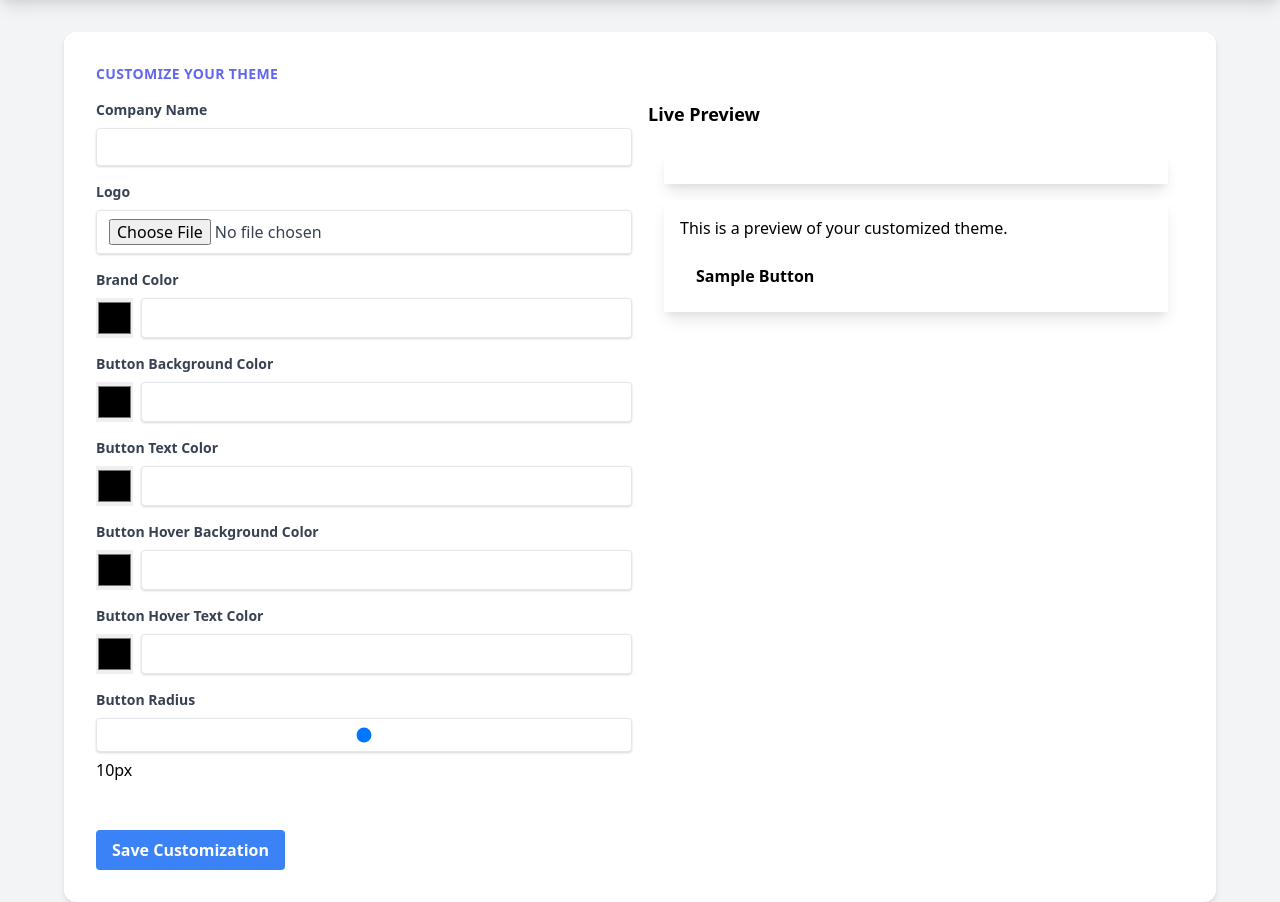
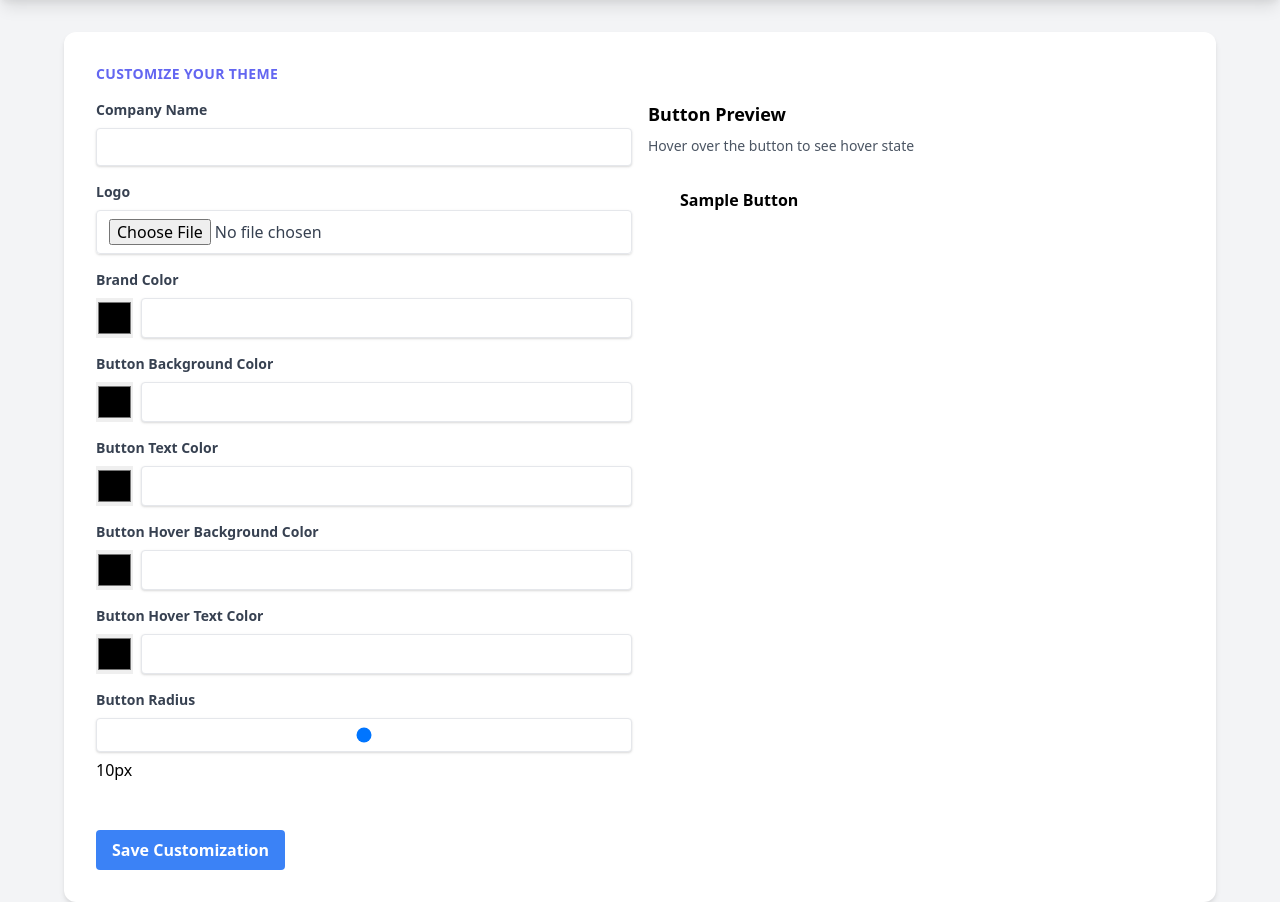
Before and after one commit to MentorUX/replit-horizon-brand-customizer, a Flask app: page /customize in a window 1280 px wide. Shown: the part 60-962 px from the top of the page. Run offline with Flask 3, Linux system fonts and the light colour scheme; the visitor is signed in with stand-in values (Sample User, id 1); data that the repository does not hold is empty; some libraries are stand-ins or nearby versions.

Commit message:
Restored to '49221397df93db49f197d5df74c51d713db9843d'

```diff
--- a/main.py
+++ b/main.py
@@ -3,7 +3,6 @@ from flask_sqlalchemy import SQLAlchemy
 from flask_login import LoginManager, login_user, login_required, logout_user, current_user
 from werkzeug.security import generate_password_hash, check_password_hash
 from flask_wtf.csrf import CSRFProtect
-from flask_mail import Mail, Message
 from config import Config
 from forms import LoginForm, RegistrationForm, CustomizationForm
 from models import db, User, Customization
@@ -15,7 +14,6 @@ app.config.from_object(Config)
 
 db.init_app(app)
 csrf = CSRFProtect(app)
-mail = Mail(app)
 
 login_manager = LoginManager()
 login_manager.init_app(app)
@@ -37,46 +35,24 @@ def register():
         new_user = User(email=form.email.data, password=hashed_password)
         db.session.add(new_user)
         db.session.commit()
-
-        token = new_user.get_verification_token()
-        verify_url = url_for('verify_email', token=token, _external=True)
-        msg = Message('Verify Your Email',
-                      sender='noreply@example.com',
-                      recipients=[new_user.email])
-        msg.body = f'''To verify your email, visit the following link:
-{verify_url}
-
-If you did not make this request then simply ignore this email and no changes will be made.
-'''
-        mail.send(msg)
-
-        flash('A verification email has been sent to your email address. Please check your inbox.', 'info')
+        flash('Your account has been created!', 'success')
         return redirect(url_for('login'))
     return render_template('register.html', form=form)
-
-@app.route('/verify_email/<token>')
-def verify_email(token):
-    user = User.verify_token(token)
-    if user is None:
-        flash('That is an invalid or expired token', 'warning')
-        return redirect(url_for('login'))
-    user.is_verified = True
-    db.session.commit()
-    flash('Your email has been verified! You can now log in.', 'success')
-    return redirect(url_for('login'))
 
 @app.route('/login', methods=['GET', 'POST'])
 def login():
     form = LoginForm()
     if form.validate_on_submit():
+        app.logger.debug(f"Attempting login for email: {form.email.data}")
         user = User.query.filter_by(email=form.email.data).first()
+        app.logger.debug(f"User query result: {user}")
+        app.logger.debug("Checking password")
         if user and check_password_hash(user.password, form.password.data):
-            if not user.is_verified:
-                flash('Please verify your email before logging in.', 'warning')
-                return redirect(url_for('login'))
+            app.logger.debug("Password check successful")
             login_user(user)
             return redirect(url_for('customize'))
         else:
+            app.logger.debug("Login unsuccessful")
             flash('Login unsuccessful. Please check email and password.', 'danger')
     return render_template('login.html', form=form)
 
@@ -89,42 +65,59 @@ def logout():
 @app.route('/customize', methods=['GET', 'POST'])
 @login_required
 def customize():
+    app.logger.debug(f"Accessing customize route for user_id: {current_user.id}")
     form = CustomizationForm()
     if form.validate_on_submit():
+        app.logger.debug("Form validation successful")
         logo_filename = None
         if form.logo.data:
-            logo_filename = save_picture(form.logo.data)
+            app.logger.debug("Saving logo image")
+            try:
+                logo_filename = save_picture(form.logo.data)
+                app.logger.debug(f"Logo saved: {logo_filename}")
+            except Exception as e:
+                app.logger.error(f"Error saving logo: {str(e)}")
 
-        customization = Customization.query.filter_by(user_id=current_user.id).first()
-        if customization:
-            customization.company_name = form.company_name.data
-            customization.logo = logo_filename or customization.logo
-            customization.brand_color = form.brand_color.data
-            customization.button_bg_color = form.button_bg_color.data
-            customization.button_text_color = form.button_text_color.data
-            customization.button_radius = form.button_radius.data
-            customization.button_hover_bg_color = form.button_hover_bg_color.data
-            customization.button_hover_text_color = form.button_hover_text_color.data
-        else:
-            customization = Customization(
-                user_id=current_user.id,
-                company_name=form.company_name.data,
-                logo=logo_filename,
-                brand_color=form.brand_color.data,
-                button_bg_color=form.button_bg_color.data,
-                button_text_color=form.button_text_color.data,
-                button_radius=form.button_radius.data,
-                button_hover_bg_color=form.button_hover_bg_color.data,
-                button_hover_text_color=form.button_hover_text_color.data
-            )
-            db.session.add(customization)
+        try:
+            customization = Customization.query.filter_by(user_id=current_user.id).first()
+            app.logger.debug(f"Customization query result: {customization}")
+            if customization:
+                app.logger.debug("Updating existing customization")
+                customization.company_name = form.company_name.data
+                customization.logo = logo_filename or customization.logo
+                customization.brand_color = form.brand_color.data
+                customization.button_bg_color = form.button_bg_color.data
+                customization.button_text_color = form.button_text_color.data
+                customization.button_radius = form.button_radius.data
+                customization.button_hover_bg_color = form.button_hover_bg_color.data
+                customization.button_hover_text_color = form.button_hover_text_color.data
+            else:
+                app.logger.debug("Creating new customization")
+                customization = Customization(
+                    user_id=current_user.id,
+                    company_name=form.company_name.data,
+                    logo=logo_filename,
+                    brand_color=form.brand_color.data,
+                    button_bg_color=form.button_bg_color.data,
+                    button_text_color=form.button_text_color.data,
+                    button_radius=form.button_radius.data,
+                    button_hover_bg_color=form.button_hover_bg_color.data,
+                    button_hover_text_color=form.button_hover_text_color.data
+                )
+                db.session.add(customization)
 
-        db.session.commit()
-        flash('Your customization has been saved!', 'success')
-        return redirect(url_for('customize'))
+            db.session.commit()
+            app.logger.debug("Customization saved successfully")
+            flash('Your customization has been saved!', 'success')
+            return redirect(url_for('customize'))
+        except Exception as e:
+            app.logger.error(f"Error saving customization: {str(e)}")
+            flash('An error occurred while saving your customization.', 'danger')
 
     customization = Customization.query.filter_by(user_id=current_user.id).first()
+    app.logger.debug(f"Customization query result: {customization}")
     if customization:
+        app.logger.debug("Loading existing customization data")
         form.company_name.data = customization.company_name
         form.brand_color.data = customization.brand_color
         form.button_bg_color.data = customization.button_bg_color
@@ -141,15 +134,18 @@ def delete_logo():
     customization = Customization.query.filter_by(user_id=current_user.id).first()
     if customization and customization.logo:
         try:
+            # Delete the logo file
             logo_path = os.path.join(app.root_path, 'static', 'uploads', customization.logo)
             if os.path.exists(logo_path):
                 os.remove(logo_path)
 
+            # Update the database
             customization.logo = None
             db.session.commit()
 
             return jsonify({"success": True, "message": "Logo deleted successfully"})
         except Exception as e:
+            app.logger.error(f"Error deleting logo: {str(e)}")
             return jsonify({"success": False, "message": "Error deleting logo"}), 500
     else:
         return jsonify({"success": False, "message": "No logo found"}), 404
@@ -158,6 +154,7 @@ def init_db():
     with app.app_context():
         db.drop_all()
         db.create_all()
+        app.logger.info("Database tables created")
 
 if __name__ == '__main__':
     init_db()
--- a/pyproject.toml
+++ b/pyproject.toml
@@ -15,7 +15,6 @@ flask-wtf = "^1.2.1"
 pillow = "^10.4.0"
 psycopg2-binary = "^2.9.9"
 email-validator = "^2.2.0"
-flask-mail = "^0.10.0"
 
 
 [build-system]
--- a/static/js/main.js
+++ b/static/js/main.js
@@ -1,94 +1,22 @@
 document.addEventListener('DOMContentLoaded', (event) => {
+    // Preview button radius change
+    const radiusInput = document.getElementById('button_radius');
     const previewButton = document.getElementById('previewButton');
-    const previewCompanyName = document.getElementById('preview-company-name');
-    const previewLogo = document.getElementById('preview-logo');
-    const previewHeader = document.getElementById('preview-header');
-    const previewContent = document.getElementById('preview-content');
+    const radiusValue = document.getElementById('radiusValue');
 
-    // Company Name
-    const companyNameInput = document.getElementById('company_name');
-    companyNameInput.addEventListener('input', function() {
-        previewCompanyName.textContent = this.value;
-    });
+    if (radiusInput && previewButton && radiusValue) {
+        radiusInput.addEventListener('input', function() {
+            previewButton.style.borderRadius = `${this.value}px`;
+            radiusValue.textContent = this.value;
+        });
 
-    // Logo
-    const logoInput = document.getElementById('logo-input');
-    const deleteLogoButton = document.getElementById('delete-logo');
-
-    function updateLogoDisplay(logoUrl) {
-        const logoPreview = document.getElementById('logo-preview');
-        const logoInputContainer = document.getElementById('logo-input-container');
-
-        if (logoUrl) {
-            if (logoPreview) {
-                logoPreview.src = logoUrl;
-                logoPreview.style.display = 'block';
-            } else {
-                const newLogoPreview = document.createElement('img');
-                newLogoPreview.id = 'logo-preview';
-                newLogoPreview.src = logoUrl;
-                newLogoPreview.alt = 'Company Logo';
-                newLogoPreview.className = 'mb-2 max-w-full h-auto';
-                document.getElementById('logo-container').insertBefore(newLogoPreview, logoInputContainer);
-            }
-            logoInputContainer.style.display = 'none';
-            if (deleteLogoButton) {
-                deleteLogoButton.style.display = 'block';
-            }
-            // Update preview
-            previewLogo.src = logoUrl;
-            previewLogo.style.display = 'block';
-        } else {
-            if (logoPreview) {
-                logoPreview.remove();
-            }
-            logoInputContainer.style.display = 'block';
-            if (deleteLogoButton) {
-                deleteLogoButton.style.display = 'none';
-            }
-            // Update preview
-            previewLogo.style.display = 'none';
-        }
+        // Set initial value
+        radiusValue.textContent = radiusInput.value;
     }
 
-    if (logoInput) {
-        logoInput.addEventListener('change', function(event) {
-            const file = event.target.files[0];
-            if (file) {
-                const reader = new FileReader();
-                reader.onload = function(e) {
-                    updateLogoDisplay(e.target.result);
-                };
-                reader.readAsDataURL(file);
-            }
-        });
-    }
-
-    if (deleteLogoButton) {
-        deleteLogoButton.addEventListener('click', function() {
-            fetch('/delete_logo', {
-                method: 'POST',
-                headers: {
-                    'X-CSRFToken': document.querySelector('input[name="csrf_token"]').value
-                }
-            })
-            .then(response => response.json())
-            .then(data => {
-                if (data.success) {
-                    updateLogoDisplay(null);
-                } else {
-                    console.error('Error deleting logo:', data.message);
-                }
-            })
-            .catch(error => {
-                console.error('Error:', error);
-            });
-        });
-    }
-
-    // Colors and Button Radius
+    // Preview color changes
     const colorInputs = [
-        { picker: 'brand_color_picker', input: 'brand_color', previewElement: 'preview-content' },
+        { picker: 'brand_color_picker', input: 'brand_color', previewElement: 'preview' },
         { picker: 'button_bg_color_picker', input: 'button_bg_color', previewElement: 'previewButton' },
         { picker: 'button_text_color_picker', input: 'button_text_color', previewElement: 'previewButton' },
         { picker: 'button_hover_bg_color_picker', input: 'button_hover_bg_color', previewElement: 'previewButton' },
@@ -132,19 +60,76 @@ document.addEventListener('DOMContentLoaded', (event) => {
         }
     });
 
-    // Button radius
-    const radiusInput = document.getElementById('button_radius');
-    const radiusValue = document.getElementById('radiusValue');
+    // Update logo preview and input visibility
+    function updateLogoDisplay(logoUrl) {
+        const logoPreview = document.getElementById('logo-preview');
+        const logoInputContainer = document.getElementById('logo-input-container');
+        const deleteLogoButton = document.getElementById('delete-logo');
 
-    if (radiusInput && previewButton && radiusValue) {
-        radiusInput.addEventListener('input', function() {
-            previewButton.style.borderRadius = `${this.value}px`;
-            radiusValue.textContent = this.value;
+        if (logoUrl) {
+            if (logoPreview) {
+                logoPreview.src = logoUrl;
+                logoPreview.style.display = 'block';
+            } else {
+                const newLogoPreview = document.createElement('img');
+                newLogoPreview.id = 'logo-preview';
+                newLogoPreview.src = logoUrl;
+                newLogoPreview.alt = 'Company Logo';
+                newLogoPreview.className = 'mb-2 max-w-full h-auto';
+                document.getElementById('logo-container').insertBefore(newLogoPreview, logoInputContainer);
+            }
+            logoInputContainer.style.display = 'none';
+            if (deleteLogoButton) {
+                deleteLogoButton.style.display = 'block';
+            }
+        } else {
+            if (logoPreview) {
+                logoPreview.remove();
+            }
+            logoInputContainer.style.display = 'block';
+            if (deleteLogoButton) {
+                deleteLogoButton.style.display = 'none';
+            }
+        }
+    }
+
+    // Logo preview and deletion
+    const logoInput = document.getElementById('logo-input');
+    const deleteLogoButton = document.getElementById('delete-logo');
+
+    if (logoInput) {
+        logoInput.addEventListener('change', function(event) {
+            const file = event.target.files[0];
+            if (file) {
+                const reader = new FileReader();
+                reader.onload = function(e) {
+                    updateLogoDisplay(e.target.result);
+                };
+                reader.readAsDataURL(file);
+            }
         });
+    }
 
-        // Set initial value
-        radiusValue.textContent = radiusInput.value;
-        previewButton.style.borderRadius = `${radiusInput.value}px`;
+    if (deleteLogoButton) {
+        deleteLogoButton.addEventListener('click', function() {
+            fetch('/delete_logo', {
+                method: 'POST',
+                headers: {
+                    'X-CSRFToken': document.querySelector('input[name="csrf_token"]').value
+                }
+            })
+            .then(response => response.json())
+            .then(data => {
+                if (data.success) {
+                    updateLogoDisplay(null);
+                } else {
+                    console.error('Error deleting logo:', data.message);
+                }
+            })
+            .catch(error => {
+                console.error('Error:', error);
+            });
+        });
     }
 
     // Button hover state preview
@@ -159,25 +144,4 @@ document.addEventListener('DOMContentLoaded', (event) => {
             this.style.color = document.getElementById('button_text_color').value;
         });
     }
-
-    // Set initial preview values
-    if (companyNameInput) {
-        previewCompanyName.textContent = companyNameInput.value;
-    }
-
-    if (previewLogo && logoInput) {
-        const currentLogo = document.getElementById('logo-preview');
-        if (currentLogo) {
-            previewLogo.src = currentLogo.src;
-            previewLogo.style.display = 'block';
-        }
-    }
-
-    // Trigger initial preview updates
-    colorInputs.forEach(({ input }) => {
-        const inputElement = document.getElementById(input);
-        if (inputElement) {
-            inputElement.dispatchEvent(new Event('input'));
-        }
-    });
 });
--- a/templates/customize.html
+++ b/templates/customize.html
@@ -74,18 +74,15 @@
                 <!-- Right column: Preview -->
                 <div class="w-full md:w-1/2 px-2">
                     <div class="mb-4">
-                        <h3 class="text-lg font-bold mb-2">Live Preview</h3>
+                        <h3 class="text-lg font-bold mb-2">Button Preview</h3>
+                        <p class="text-sm text-gray-600 mb-2">Hover over the button to see hover state</p>
                         <div id="preview" class="p-4 rounded">
-                            <div id="preview-header" class="bg-white shadow-lg p-4 mb-4">
-                                <h1 id="preview-company-name" class="text-2xl font-bold"></h1>
-                                <img id="preview-logo" src="" alt="Company Logo" class="mt-2 max-w-full h-auto" style="display: none;">
-                            </div>
-                            <div id="preview-content" class="bg-white shadow-lg p-4">
-                                <p class="mb-4">This is a preview of your customized theme.</p>
-                                <button id="previewButton" class="font-bold py-2 px-4">
-                                    Sample Button
-                                </button>
-                            </div>
+                            <button id="previewButton" class="font-bold py-2 px-4"
+                                    style="background-color: {{ customization.button_bg_color if customization else '#000000' }};
+                                           color: {{ customization.button_text_color if customization else '#ffffff' }};
+                                           border-radius: {{ customization.button_radius if customization else '0' }}px;">
+                                Sample Button
+                            </button>
                         </div>
                     </div>
                 </div>
```
Also changed, not shown: config.py (+0 -7 lines), models.py (+0 -16 lines), 1 other file.
